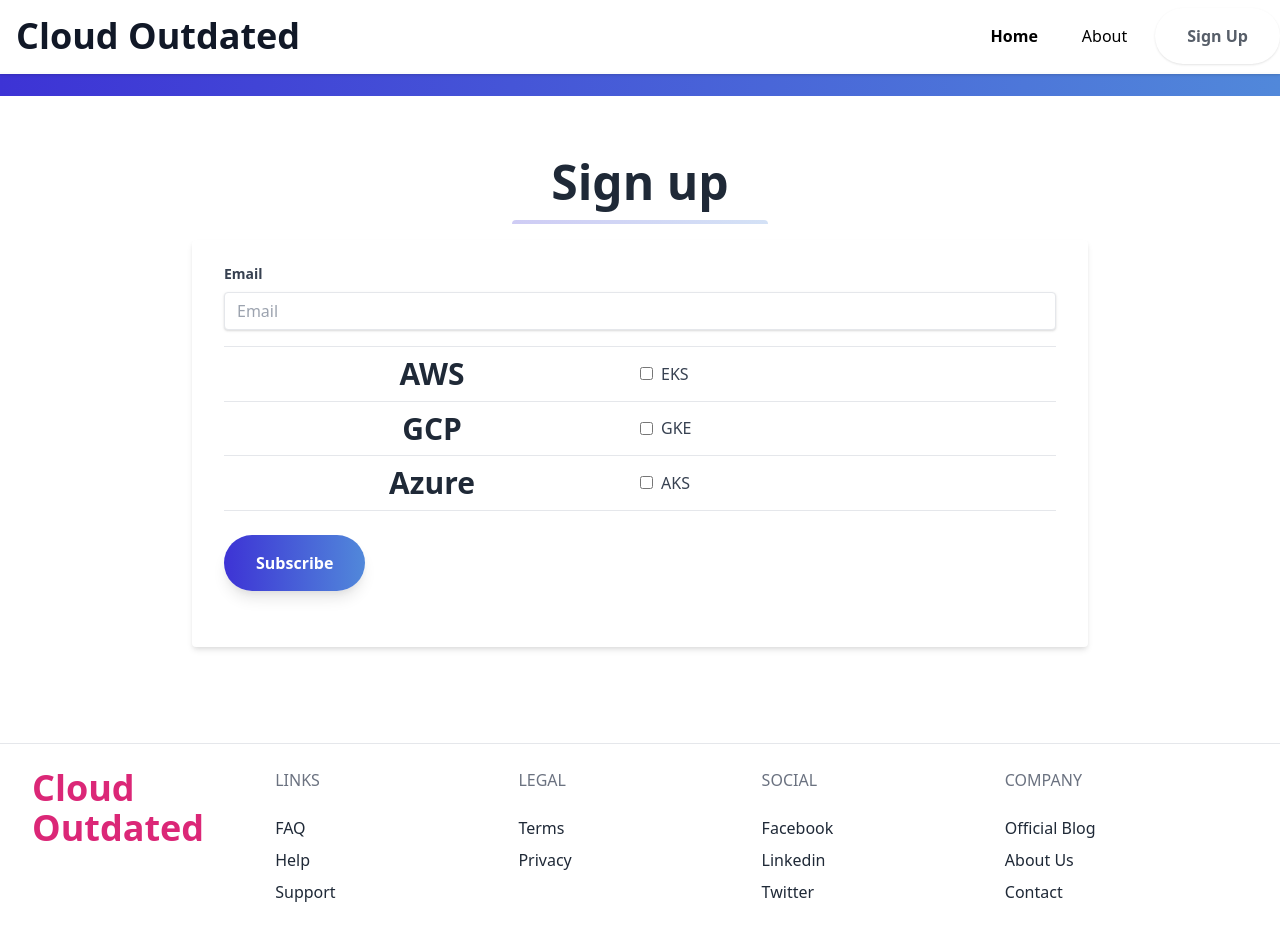
After one commit to Cloud-Outdated/cloud-outdated, a Django app: page /user-subscriptions/ in a window 1280 px wide. The commit adds this page. Run offline with Django 3.2, Linux system fonts and the light colour scheme.

Commit message:
User subscription registration page

```diff
--- a/cloud_outdated/urls.py
+++ b/cloud_outdated/urls.py
@@ -17,9 +17,11 @@ from django.contrib import admin
 from django.urls import path
 
 from core.views import AboutView, IndexView
+from users.views import UserSubscriptionsView
 
 urlpatterns = [
     path("", IndexView.as_view()),
     path("about/", AboutView.as_view()),
+    path("user-subscriptions/", UserSubscriptionsView.as_view()),
     path("dlxusdprq-uzbdhomvw/", admin.site.urls),
 ]
--- a/services/base.py
+++ b/services/base.py
@@ -61,6 +61,12 @@ services = {
         label="GKE",
         name_alternatives=["Google Kubernetes Engine"],
     ),
+    "aks": Service(
+        platform=azure,
+        name="aks",
+        label="AKS",
+        name_alternatives=["Azure Kubernetes Service"],
+    ),
     # ...
 }
 
--- a/templates/base.html
+++ b/templates/base.html
@@ -54,20 +54,18 @@
                 <a class="inline-block text-black no-underline hover:text-gray-800 hover:text-underline py-2 px-4" href="/about">About</a>
               </li>
             </ul>
-            <button
-              id="navAction"
+            <a
+              href="/user-subscriptions"
               class="mx-auto lg:mx-0 hover:underline bg-white text-gray-800 font-bold rounded-full mt-4 lg:mt-0 py-4 px-8 shadow opacity-75 focus:outline-none focus:shadow-outline transform transition hover:scale-105 duration-300 ease-in-out"
             >
               Sign Up
-            </button>
+            </a>
           </div>
         </div>
         <hr class="border-b border-gray-100 opacity-25 my-0 py-0" />
       </nav>
       {% block content %}
       {% endblock %}
-      <div class="relative -mt-12 lg:-mt-24">
-      </div>
       <!--Footer-->
       <footer class="bg-white">
         <div class="container mx-auto px-8">
--- /dev/null
+++ b/templates/user-subscriptions.html
@@ -0,0 +1,75 @@
+{% extends 'base.html' %}
+
+{% block content %}
+  <div class="pt-24">
+    <!-- Features section-->
+    <section class="bg-white border-b py-8">
+        <div class="container mx-auto flex flex-wrap pt-4 pb-12">
+          <h1 class="w-full my-2 text-5xl font-bold leading-tight text-center text-gray-800">
+            Sign up
+          </h1>
+          <div class="w-full mb-4">
+            <div class="h-1 mx-auto gradient w-64 opacity-25 my-0 py-0 rounded-t"></div>
+          </div>
+          <div class="w-full max-w-4xl mx-auto">
+            <form class="bg-white shadow-md rounded px-8 pt-6 pb-8 mb-4">
+              <div class="mb-4">
+                <label class="block text-gray-700 text-sm font-bold mb-2" for="email">
+                  Email
+                </label>
+                <input class="shadow appearance-none border rounded w-full py-2 px-3 text-gray-700 leading-tight focus:outline-none focus:shadow-outline" id="email" type="text" placeholder="Email">
+              </div>
+              <hr>
+              <div class="flex items-center justify-between">
+                <h3 class="w-full my-2 text-3xl font-bold leading-tight text-center text-gray-800">
+                  AWS
+                </h3>
+                <div class="w-full text-gray-700">
+                  {% for s in aws_services %}
+                    <label class="inline-flex items-center">
+                      <input type="checkbox" class="form-checkbox" value="{{ s.0 }}">
+                      <span class="ml-2">{{ s.1.label }}</span>
+                    </label>
+                  {% endfor %}
+                </div>
+              </div>
+              <hr>
+              <div class="flex items-center justify-between">
+                <h3 class="w-full my-2 text-3xl font-bold leading-tight text-center text-gray-800">
+                  GCP
+                </h3>
+                <div class="w-full text-gray-700">
+                  {% for s in gcp_services %}
+                    <label class="inline-flex items-center">
+                      <input type="checkbox" class="form-checkbox" value="{{ s.0 }}">
+                      <span class="ml-2">{{ s.1.label }}</span>
+                    </label>
+                  {% endfor %}
+                </div>
+              </div>
+              <hr>
+              <div class="flex items-center justify-between">
+                <h3 class="w-full my-2 text-3xl font-bold leading-tight text-center text-gray-800">
+                  Azure
+                </h3>
+                <div class="w-full text-gray-700">
+                  {% for s in azure_services %}
+                    <label class="inline-flex items-center">
+                      <input type="checkbox" class="form-checkbox" value="{{ s.0 }}">
+                      <span class="ml-2">{{ s.1.label }}</span>
+                    </label>
+                  {% endfor %}
+                </div>
+              </div>
+              <hr>
+              <div class="flex items-center justify-between">
+                <button class="mx-auto lg:mx-0 hover:underline gradient text-white font-bold rounded-full my-6 py-4 px-8 shadow-lg focus:outline-none focus:shadow-outline transform transition hover:scale-105 duration-300 ease-in-out" type="submit">
+                  Subscribe
+                </button>
+              </div>
+            </form>
+          </div>
+        </div>
+      </section>
+    </div>
+{% endblock %}
--- a/users/views.py
+++ b/users/views.py
@@ -1,3 +1,27 @@
 from django.shortcuts import render
 
-# Create your views here.
+from core.views import BaseView
+from services.base import services, aws, gcp, azure
+
+
+class UserSubscriptionsView(BaseView):
+    template_name = "user-subscriptions.html"
+
+    def get_context_data(self, **kwargs):
+        context = super().get_context_data(**kwargs)
+        context["aws_services"] = [
+            (key, service)
+            for key, service in services.items()
+            if service.platform == aws
+        ]
+        context["gcp_services"] = [
+            (key, service)
+            for key, service in services.items()
+            if service.platform == gcp
+        ]
+        context["azure_services"] = [
+            (key, service)
+            for key, service in services.items()
+            if service.platform == azure
+        ]
+        return context
```
Also changed, not shown: templates/index.html (+5 -5 lines).
